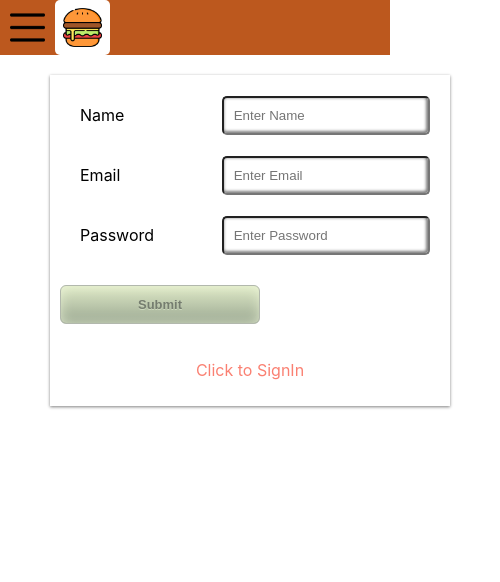
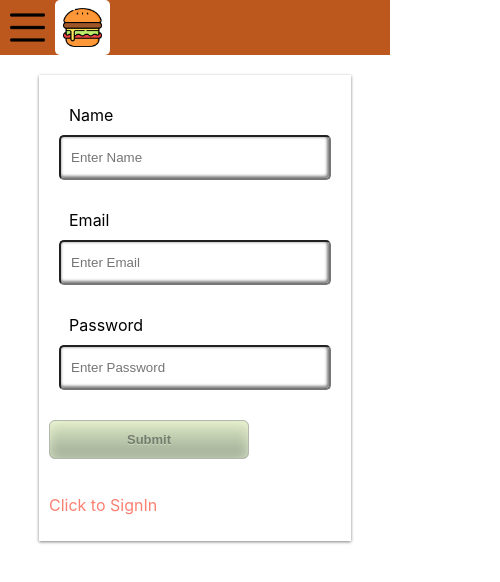
Before and after one commit to shamshadkhan/Online-Burger-Builder, a React (Create React App) app: page /auth in a window 390 px wide. Shown: the top 582 px of the page, 500 px wide, since content can reach past the window. Built offline with nearby package versions, Linux system fonts and the light colour scheme.

Commit message:
Add files via upload

```diff
--- a/src/components/Checkout/Order/Order.js
+++ b/src/components/Checkout/Order/Order.js
@@ -4,6 +4,7 @@ import Assets from '../../../assets/assets';
 import classes from './Order.module.css';
 
 const Order = (props) => {
+    console.log(props)
     const ingredients = JSON.parse(props.ingredients);
     const customers = JSON.parse(props.customer);
     const order = Object.keys(ingredients).map(ingKey => {
--- a/src/components/UI/Input/Input.module.css
+++ b/src/components/UI/Input/Input.module.css
@@ -53,3 +53,16 @@
     font-size: 12px;
     font-weight: bold;
 }
+
+@media(max-width: 600px) {
+    .Input {
+        flex-direction: column;
+        align-items: flex-start;
+    }
+
+    .Input input {
+        width: 100%;
+        box-sizing: border-box;
+        height: 45px;
+    }
+}
--- a/src/containers/Auth/Auth.module.css
+++ b/src/containers/Auth/Auth.module.css
@@ -27,7 +27,8 @@
 
 @media(max-width: 600px) {
 
-    .Auth {
-        width: 500px;
+    .AuthForm {
+        align-items: flex-start;
+        flex-direction: column;
     }
 }
```
Also changed, not shown: src/containers/Orders/Orders.js (line endings or trailing spaces).
